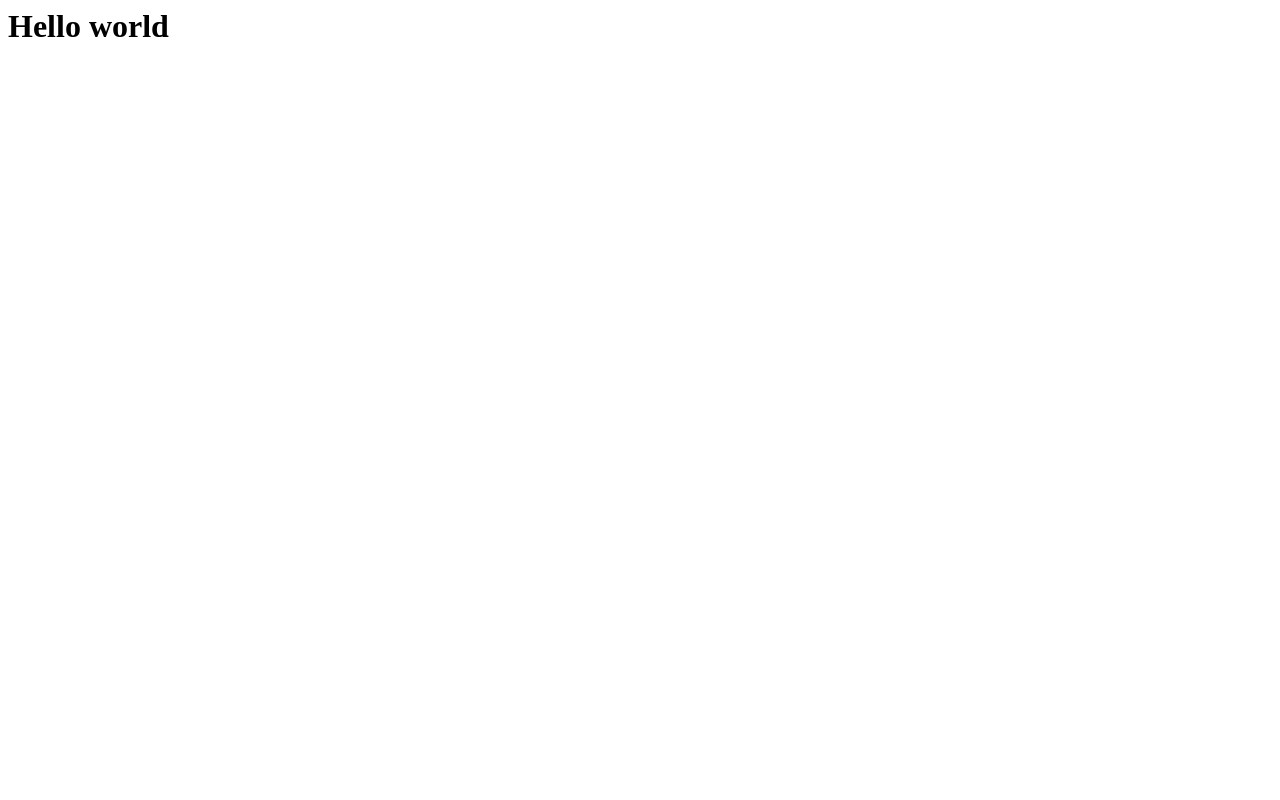
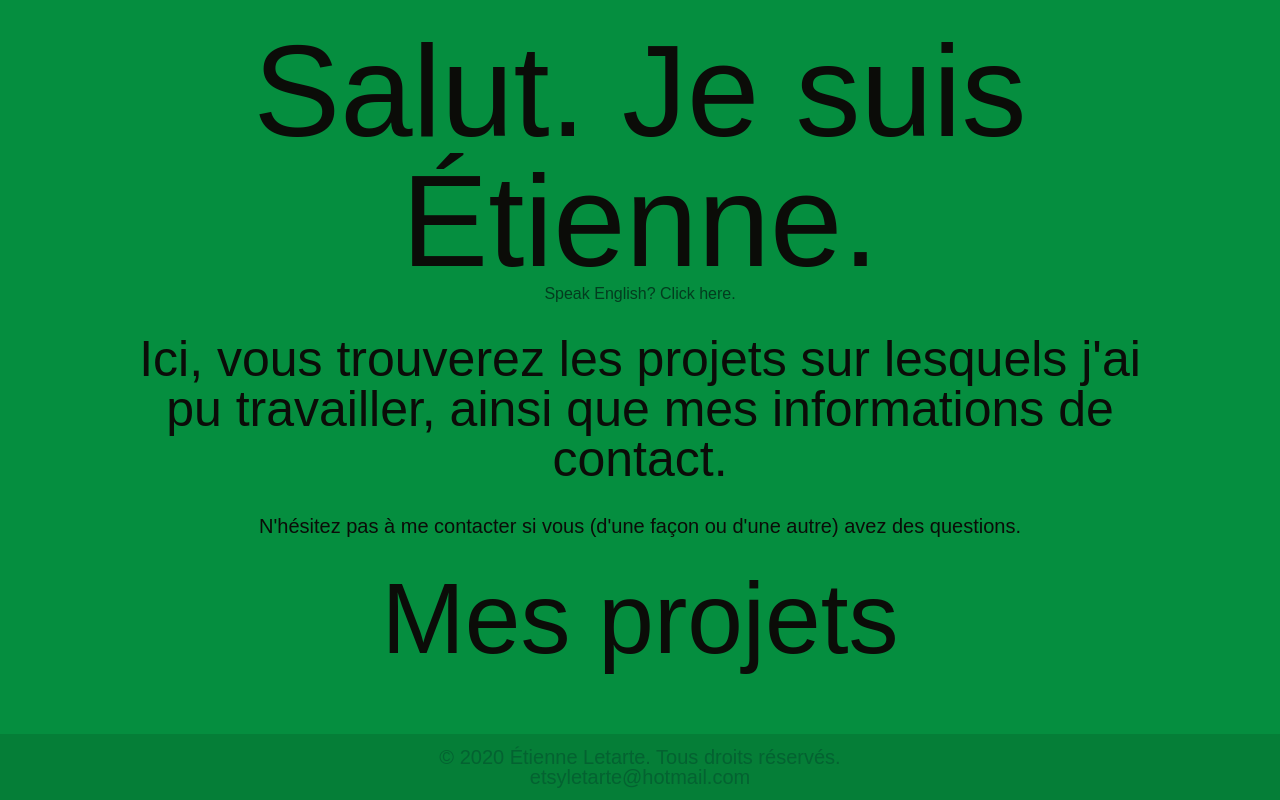
Before and after one commit to EtsyLeGrand/EtsyLeGrand, a plain HTML site: page fr/index.html in a window 1280 px wide. Drawn offline with Linux system fonts and the light colour scheme; a web font is replaced by a local one.

Commit message:
langtest2

```diff
--- a/fr/index.html
+++ b/fr/index.html
@@ -1 +1,27 @@
-<h1>Hello world</h1>
+<!DOCTYPE html>
+<html>
+	<head>
+        <meta charset="utf-8" />
+		<link rel="stylesheet" href="../style.css" />
+		<link rel="preconnect" href="https://fonts.gstatic.com">
+<link href="https://fonts.googleapis.com/css2?family=Jockey+One&display=swap" rel="stylesheet">
+        <title>I do stuff</title>
+    </head>
+<body>
+	<div class="container">
+		<h1 class="center">Salut. Je suis Étienne.</h1>
+		<a class="langChange" href="../en/"><small class="center">Speak English? Click here.</small></a><br/><br/>
+		<h3 class="center">Ici, vous trouverez les projets sur lesquels j'ai pu travailler, ainsi que mes informations de contact.</h3><br/><br/>
+		<p class="center">N'hésitez pas à me contacter si vous (d'une façon ou d'une autre) avez des questions.</p><br/><br/>
+
+		<h2 class="center">Mes projets</h2>
+
+	</div>
+	<footer>
+		<p>© 2020 Étienne Letarte. Tous droits réservés.</p>
+  		<p><a href="mailto:etsyletarte@hotmail.com">etsyletarte@hotmail.com</a></p>
+
+
+	</footer>
+</body>
+</html>
```
Also changed, not shown: en/index.html (+1 -1 lines).
